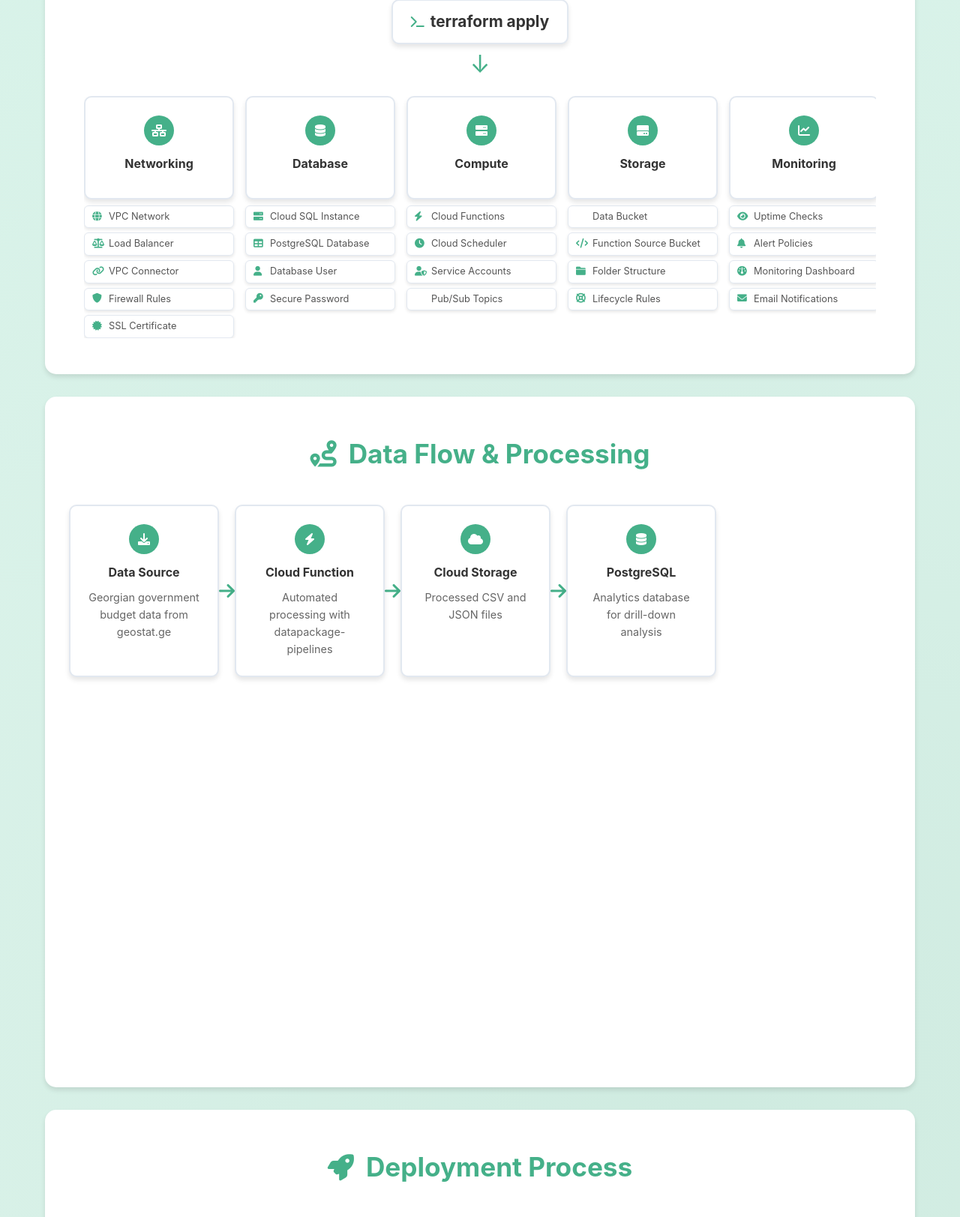
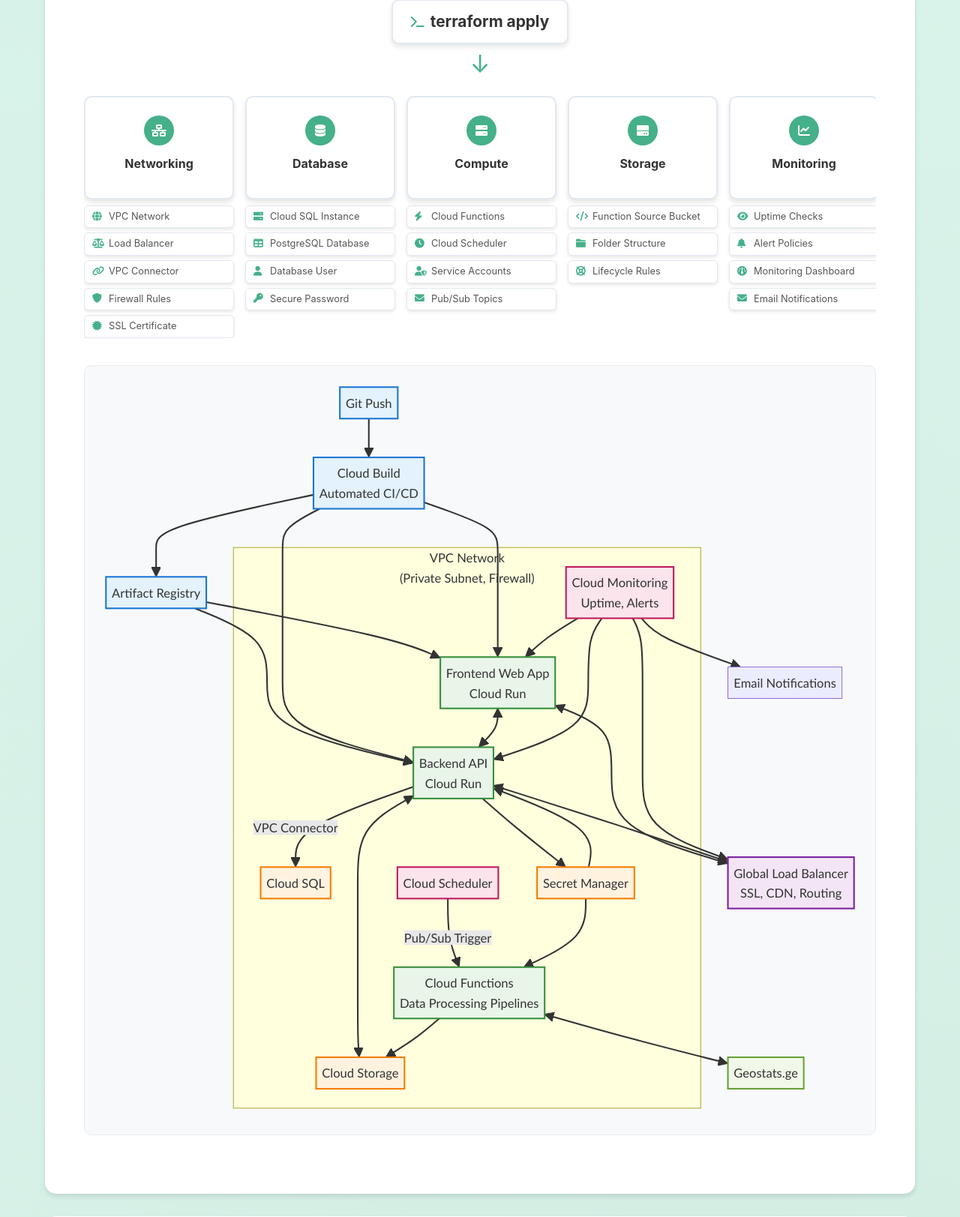
Before and after one commit to zelima/money-flow, a Flask app: page /infrastructure in a window 1280 px wide. Shown: the part 2355-3978 px from the top of the page at 75% size. Run offline with Flask 3, Linux system fonts and the light colour scheme.

Commit message:
mermaid diagram

```diff
--- a/moneyflow-front/static/css/infrastructure.css
+++ b/moneyflow-front/static/css/infrastructure.css
@@ -535,6 +535,71 @@ section h2 i {
     color: rgba(255, 255, 255, 0.9);
     font-size: 0.9rem;
     margin-top: 8px;
+}
+
+/* Mermaid Diagram Section */
+.mermaid-section {
+    padding: 3rem 2rem;
+    background: white;
+    margin: 0 0 30px 0;
+    border-radius: 15px;
+    box-shadow: 0 4px 6px rgba(0, 0, 0, 0.1);
+}
+
+.mermaid-container {
+    max-width: 100%;
+    margin: 0 auto;
+    overflow-x: auto;
+    padding: 20px;
+    background: #f8f9fa;
+    border-radius: 10px;
+    border: 1px solid #e9ecef;
+}
+
+/* When mermaid is inside infrastructure section, maintain full size */
+.architecture-section .mermaid-container {
+    max-width: 100%;
+    margin: 30px auto;
+    width: 100%;
+}
+
+.architecture-section .mermaid-container h3 {
+    text-align: center;
+    font-size: 1.8rem;
+    margin-bottom: 1.5rem;
+    color: #45b089;
+    display: flex;
+    align-items: center;
+    justify-content: center;
+    gap: 1rem;
+}
+
+.architecture-section .mermaid-container h3 i {
+    color: #45b089;
+}
+
+.architecture-section .mermaid {
+    width: 100% !important;
+    min-width: 100%;
+    text-align: center;
+    font-family: 'Monaco', 'Menlo', 'Ubuntu Mono', monospace;
+}
+
+.architecture-section .mermaid svg {
+    width: 100% !important;
+    max-width: 100% !important;
+    height: auto !important;
+    min-width: 100%;
+}
+
+.mermaid {
+    text-align: center;
+    font-family: 'Monaco', 'Menlo', 'Ubuntu Mono', monospace;
+}
+
+.mermaid svg {
+    max-width: 100%;
+    height: auto;
 }
 
 /* Custom scrollbar styling */
--- a/moneyflow-front/templates/infrastructure.html
+++ b/moneyflow-front/templates/infrastructure.html
@@ -6,6 +6,7 @@
     <title>Infrastructure & Workflow - Georgian Budget App</title>
     <link rel="stylesheet" href="{{ url_for('static', filename='css/infrastructure.css') }}">
     <link href="https://cdnjs.cloudflare.com/ajax/libs/font-awesome/6.0.0/css/all.min.css" rel="stylesheet">
+    <script src="https://cdn.jsdelivr.net/npm/mermaid/dist/mermaid.min.js"></script>
 </head>
 <body>
     <div class="container">
@@ -376,7 +377,7 @@
                                 <span>Service Accounts</span>
                             </div>
                             <div class="service-item">
-                                <i class="fas fa-topic"></i>
+                                <i class="fas fa-envelope"></i>
                                 <span>Pub/Sub Topics</span>
                             </div>
                         </div>
@@ -392,10 +393,6 @@
                             </div>
                         </div>
                         <div class="module-services">
-                            <div class="service-item">
-                                <i class="fas fa-bucket"></i>
-                                <span>Data Bucket</span>
-                            </div>
                             <div class="service-item">
                                 <i class="fas fa-code"></i>
                                 <span>Function Source Bucket</span>
@@ -499,7 +496,89 @@
                     </div>
                 </div>
 
+                <!-- GCP Service Architecture & Data Flow -->
+                <div class="mermaid-container">
+                    <div class="mermaid">
+graph TB
+    %% Development & Deployment Flow
+    GITHUB[Git Push]
+    CLOUDBUILD[Cloud Build<br/>Automated CI/CD]
+    ARTIFACT[Artifact Registry]
 
+    %% Core Infrastructure Services
+    LOADBALANCER[Global Load Balancer<br/>SSL, CDN, Routing]
+
+    %% VPC Subgraph containing all internal services
+    subgraph VPC ["VPC Network <br/>(Private Subnet, Firewall)"]
+        %% Application Services
+        FRONTEND[Frontend Web App<br/>Cloud Run]
+        BACKEND[Backend API<br/>Cloud Run]
+        CLOUDFUNCTION[Cloud Functions<br/>Data Processing Pipelines]
+
+        %% Data & Storage
+        CLOUDSTORAGE[Cloud Storage]
+        CLOUDSQL[Cloud SQL]
+        SECRETMANAGER[Secret Manager]
+
+        %% Monitoring & Scheduling
+        CLOUDSCHEDULER[Cloud Scheduler]
+        MONITORING[Cloud Monitoring<br/>Uptime, Alerts]
+
+    end
+
+    %% External Data Source
+    EXTERNAL[Geostats.ge]
+
+    %% Deployment Flow
+    GITHUB --> CLOUDBUILD
+    CLOUDBUILD --> ARTIFACT
+    ARTIFACT --> FRONTEND
+    ARTIFACT --> BACKEND
+    CLOUDBUILD --> FRONTEND
+    CLOUDBUILD --> BACKEND
+
+    %% Load Balancer Routing
+    FRONTEND <--> LOADBALANCER
+    BACKEND <--> LOADBALANCER
+
+    %% Service Communication
+    FRONTEND <--> BACKEND
+    BACKEND -->|VPC Connector| CLOUDSQL
+    BACKEND <--> CLOUDSTORAGE
+    BACKEND --> SECRETMANAGER
+
+    %% Data Pipeline Flow
+    CLOUDFUNCTION <--> EXTERNAL
+    CLOUDFUNCTION --> CLOUDSTORAGE
+    CLOUDSCHEDULER --> |Pub/Sub Trigger| CLOUDFUNCTION
+
+    %% Monitoring & Observability
+    MONITORING --> LOADBALANCER
+    MONITORING --> FRONTEND
+    MONITORING --> BACKEND
+
+    %% Security & Access Control
+    SECRETMANAGER --> BACKEND
+    SECRETMANAGER --> CLOUDFUNCTION
+
+    MONITORING --> EMAIL[Email Notifications]
+
+    %% Styling
+    classDef deployment fill:#e3f2fd,stroke:#1976d2,stroke-width:2px
+    classDef infrastructure fill:#f3e5f5,stroke:#7b1fa2,stroke-width:2px
+    classDef application fill:#e8f5e8,stroke:#388e3c,stroke-width:2px
+    classDef data fill:#fff3e0,stroke:#f57c00,stroke-width:2px
+    classDef monitoring fill:#fce4ec,stroke:#c2185b,stroke-width:2px
+    classDef external fill:#f1f8e9,stroke:#689f38,stroke-width:2px
+
+    class GITHUB,CLOUDBUILD,ARTIFACT deployment
+    class LOADBALANCER infrastructure
+    class FRONTEND,BACKEND,CLOUDFUNCTION application
+    class CLOUDSTORAGE,CLOUDSQL,SECRETMANAGER data
+    class CLOUDSCHEDULER,MONITORING monitoring
+    class EXTERNAL external
+                    </div>
+                </div>
             </div>
         </section>
 
@@ -655,5 +734,19 @@
     </div>
 
     <script src="{{ url_for('static', filename='js/infrastructure.js') }}"></script>
+    <script>
+        // Initialize Mermaid
+        mermaid.initialize({
+            startOnLoad: true,
+            theme: 'default',
+            flowchart: {
+                useMaxWidth: false,
+                htmlLabels: true,
+                curve: 'basis',
+                nodeSpacing: 50,
+                rankSpacing: 50
+            }
+        });
+    </script>
 </body>
 </html>
```
